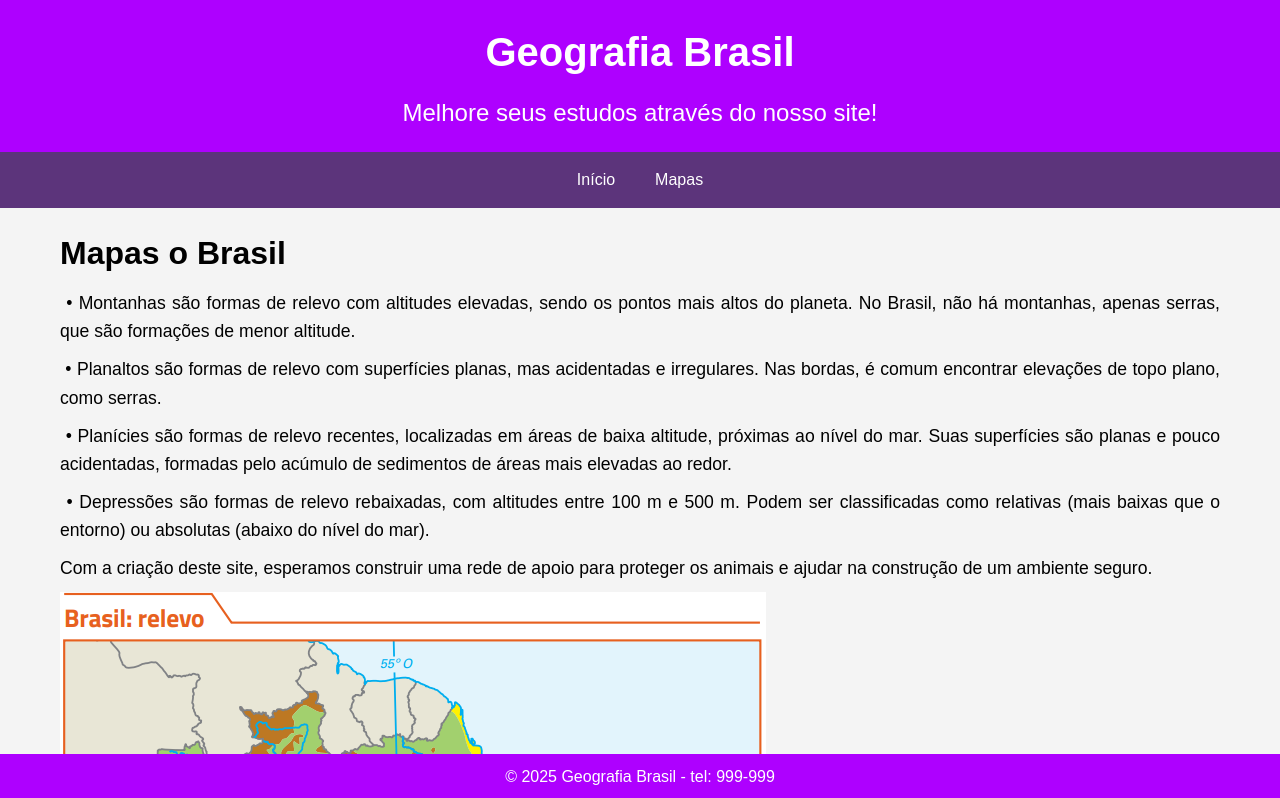
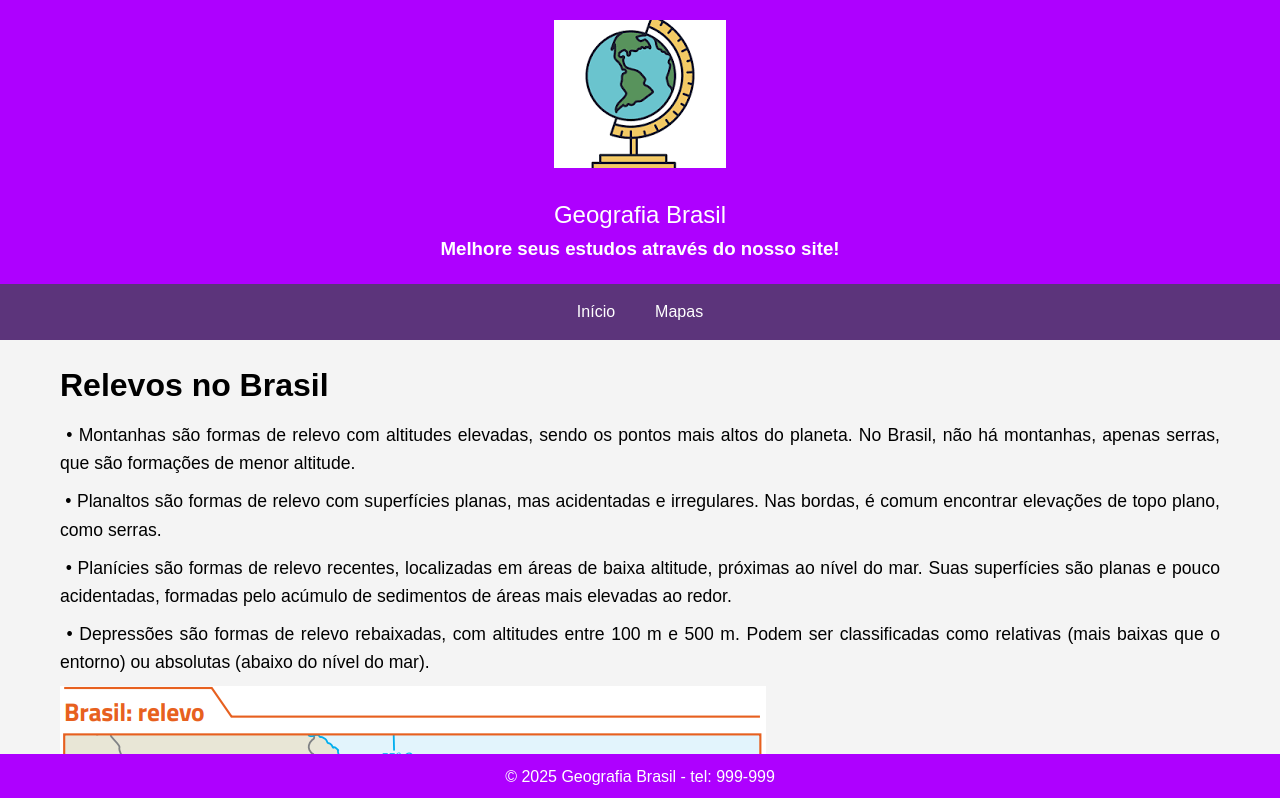
Before and after one commit to P4gli4ri/Geografia-Br, a plain HTML site: page mapas.html in a window 1280 px wide. Shown: the top 798 px of the page. Drawn offline with Linux system fonts and the light colour scheme.

Commit message:
Add files via upload

```diff
--- a/mapas.html
+++ b/mapas.html
@@ -7,10 +7,10 @@
     <link rel="stylesheet" href="style.css">
 </head>
 <body>
-
     <header>
-        <h1>Geografia Brasil</h1>
-        <h2>Melhore seus estudos através do nosso site!</h2>
+        <h1><img src="logo geografia.png" alt=""></h1>
+        <h2>Geografia Brasil</h2>
+        <h3>Melhore seus estudos através do nosso site!</h3>
     </header>
 
     <nav>
@@ -19,12 +19,11 @@
     </nav>
 
     <div class="container">
-        <h2>Mapas o Brasil</h2>
+        <h2>Relevos no Brasil</h2>
         <p>  • Montanhas são formas de relevo com altitudes elevadas, sendo os pontos mais altos do planeta. No Brasil, não há montanhas, apenas serras, que são formações de menor altitude.</p>
         <p>  • Planaltos são formas de relevo com superfícies planas, mas acidentadas e irregulares. Nas bordas, é comum encontrar elevações de topo plano, como serras.</p>
         <p>  • Planícies são formas de relevo recentes, localizadas em áreas de baixa altitude, próximas ao nível do mar. Suas superfícies são planas e pouco acidentadas, formadas pelo acúmulo de sedimentos de áreas mais elevadas ao redor.</p>
         <p>  • Depressões são formas de relevo rebaixadas, com altitudes entre 100 m e 500 m. Podem ser classificadas como relativas (mais baixas que o entorno) ou absolutas (abaixo do nível do mar).</p>
-        <p>Com a criação deste site, esperamos construir uma rede de apoio para proteger os animais e ajudar na construção de um ambiente seguro.</p>
         <img src="Mapa-Relevo-Brasil.png" alt="">
 
 
```
Also changed, not shown: index.html (+3 -2 lines), logo geografia.png (added).
